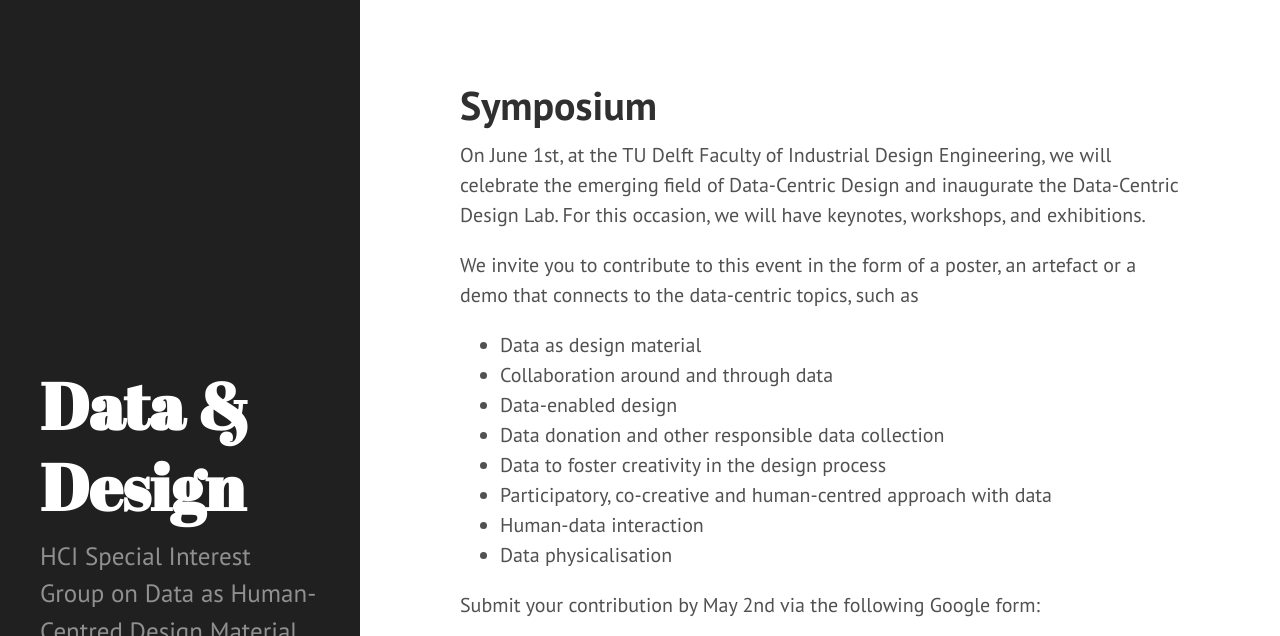
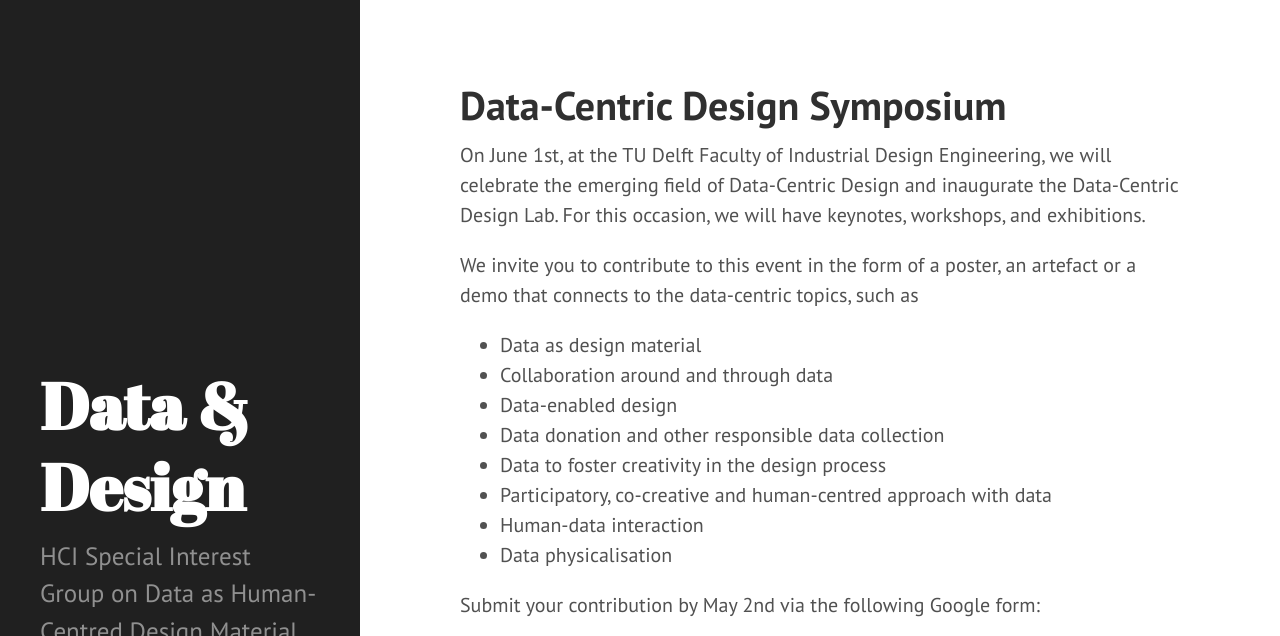
Before and after one commit to datacentricdesign/sig, a Jekyll site: the page built from symposium.md, in a window 1280 px wide and 900 px high, cut to the strip 0-636 px from the top of the window. Built offline with Jekyll 4.4.1, drawn with Linux system fonts in a browser that asks for light colours; Markdown is read by kramdown in place of the engine named in the settings.

Commit message:
Update symposium.md

```diff
--- a/symposium.md
+++ b/symposium.md
@@ -1,6 +1,6 @@
 ---
 layout: page
-title: Symposium
+title: Data-Centric Design Symposium
 ---
 
 On June 1st, at the TU Delft Faculty of Industrial Design Engineering, we will celebrate the emerging field of Data-Centric Design and inaugurate the Data-Centric Design Lab. For this occasion, we will have keynotes, workshops, and exhibitions.
```
